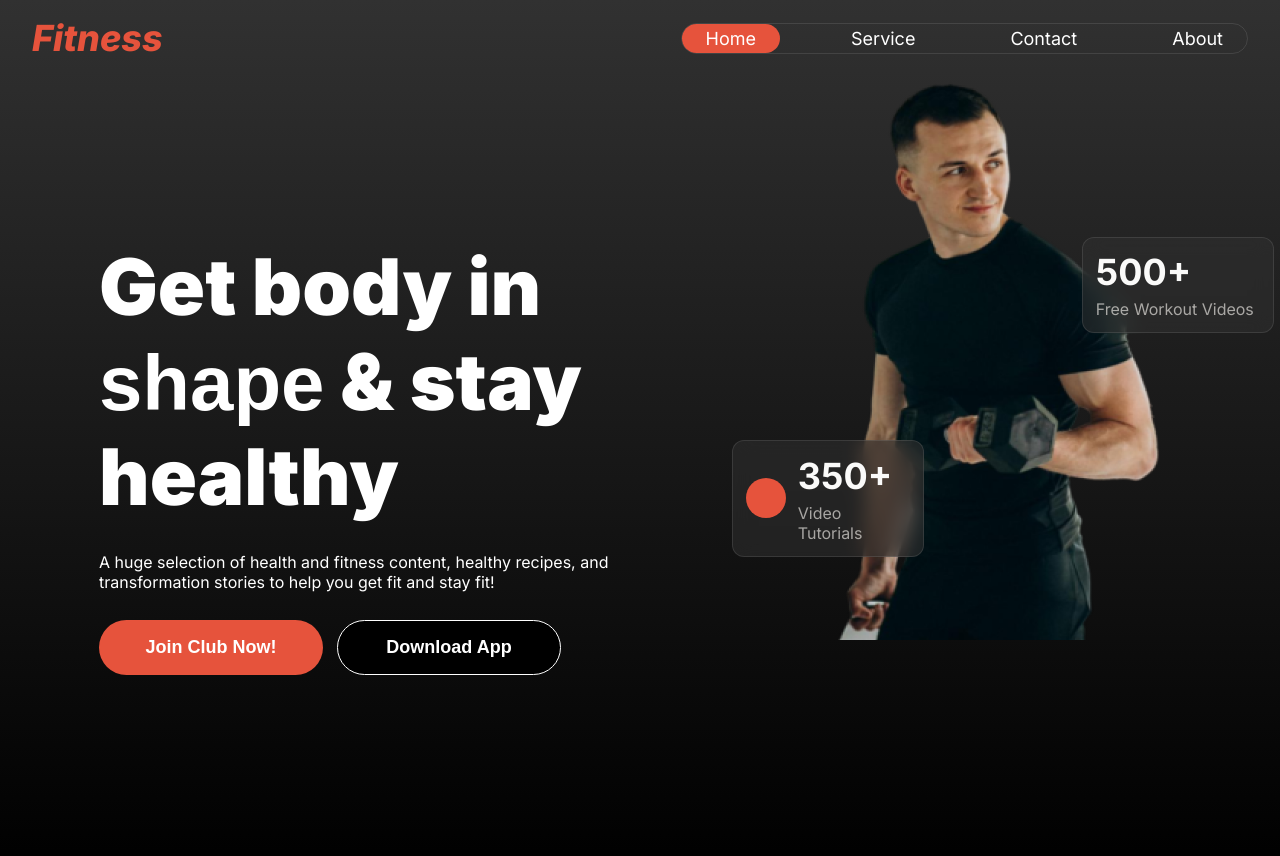
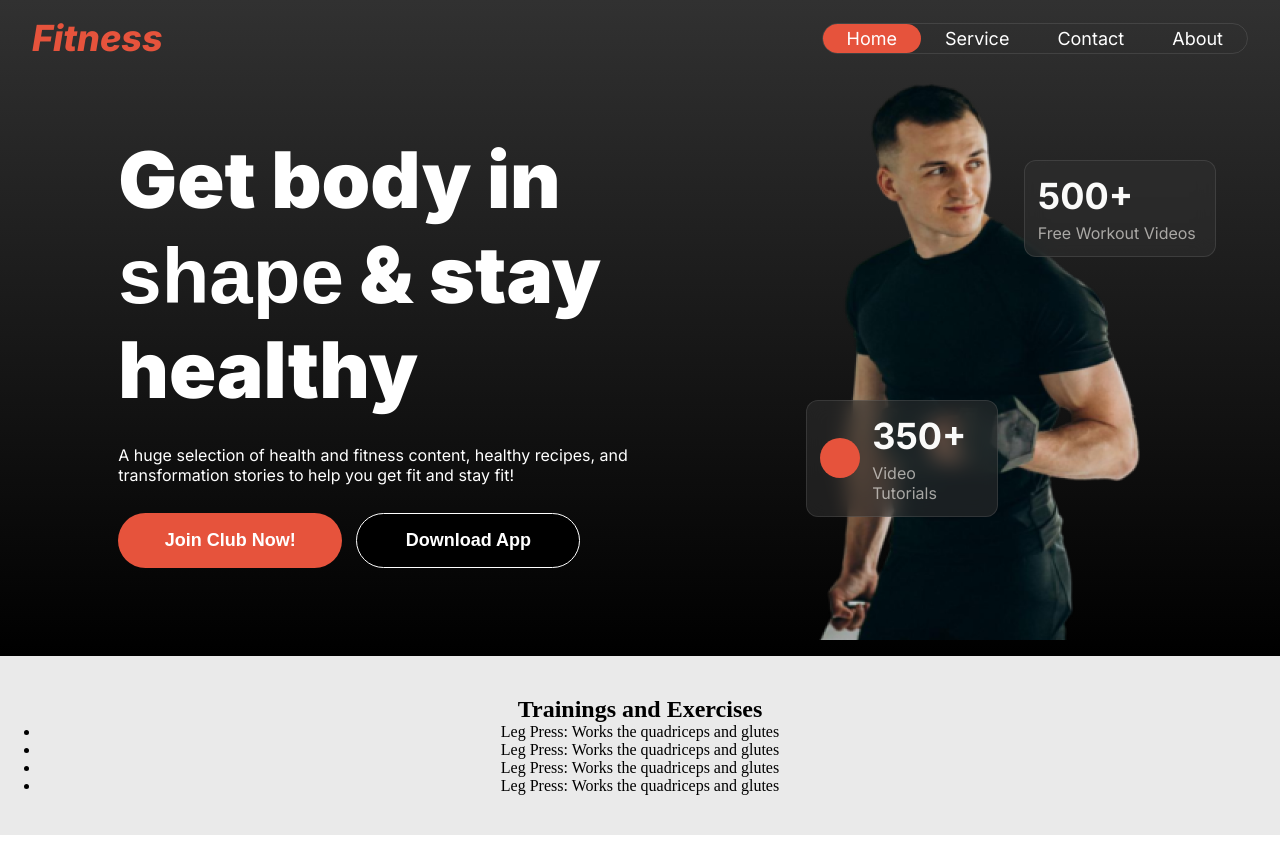
Before and after one commit to himadree-chaudhury/assignment_two, a plain HTML site: page index.html in a window 1280 px wide. Shown: the top 856 px of the page. Drawn offline with Linux system fonts and the light colour scheme; a web font is replaced by a local one.

Commit message:
nav-flex

```diff
--- a/style.css
+++ b/style.css
@@ -27,6 +27,7 @@ header {
   display: flex;
   justify-content: space-between;
   align-items: center;
+  flex: 1;
 }
 .web-title {
   font-style: italic;
@@ -36,11 +37,9 @@ header {
 }
 .nav-menu {
   list-style: none;
-  padding: 0;
-  margin: 0;
   display: flex;
-  justify-content: center;
-  gap: 47px;
+  justify-content: space-between;
+  flex: 1;
   box-sizing: border-box;
   border: 1px solid rgba(255, 255, 255, 0.1);
   border-radius: 39px;
@@ -58,19 +57,19 @@ header {
 }
 .nav-menu a {
   font-size: 18px;
-  padding: 8px 20px 8px 20px;
+  padding: 8px 20px;
   color: white;
 }
 .header-container {
   display: flex;
   align-items: center;
-  justify-content: space-around;
+  justify-content: space-evenly;
 }
 .header-text {
   display: flex;
   flex-direction: column;
   align-items: flex-start;
-  width: 599.05px;
+  width: 50%;
 }
 .header-text p {
   padding: 28px 0;
@@ -110,9 +109,6 @@ header {
   color: rgb(255, 255, 255);
   background: rgb(0, 0, 0);
 }
-.header-image {
-  width: 349px;
-}
 .header-image img {
   object-fit: cover;
   display: flex;
@@ -140,9 +136,9 @@ header {
   justify-content: center;
   align-items: center;
   gap: 12px;
-  position: relative;
-  left: -100px;
-  top: -200px;
+  position: absolute;
+  left: 63%;
+  top: 50%;
   width: 12rem;
   padding: 0.8rem;
 }
@@ -150,9 +146,9 @@ header {
   font-size: 24px;
   font-weight: 900;
   color: rgb(250, 250, 249);
-  position: relative;
-  left: 250px;
-  top: -520px;
+  position: absolute;
+  left: 80%;
+  top: 20%;
   width: 12rem;
   padding: 0.8rem;
 }
```
